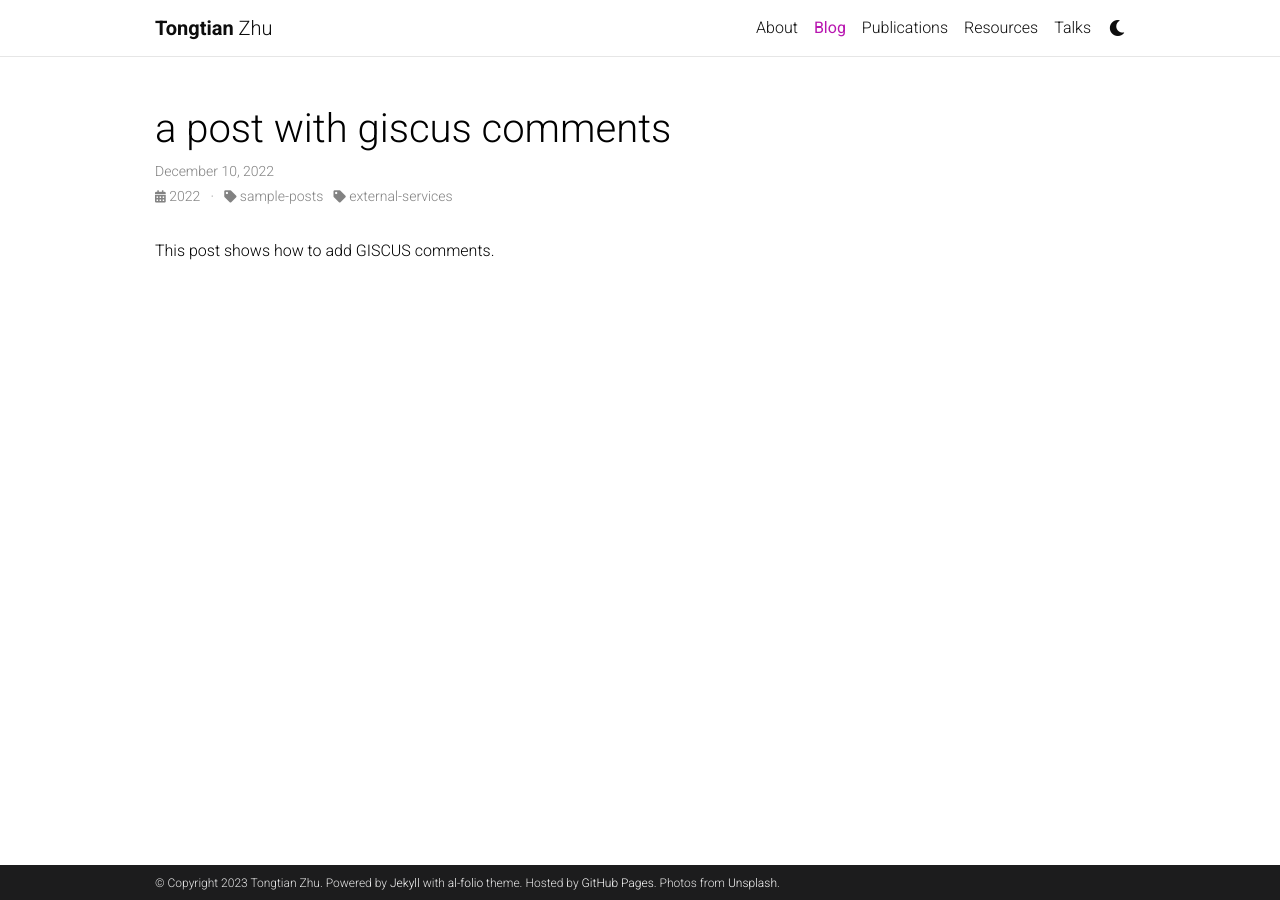
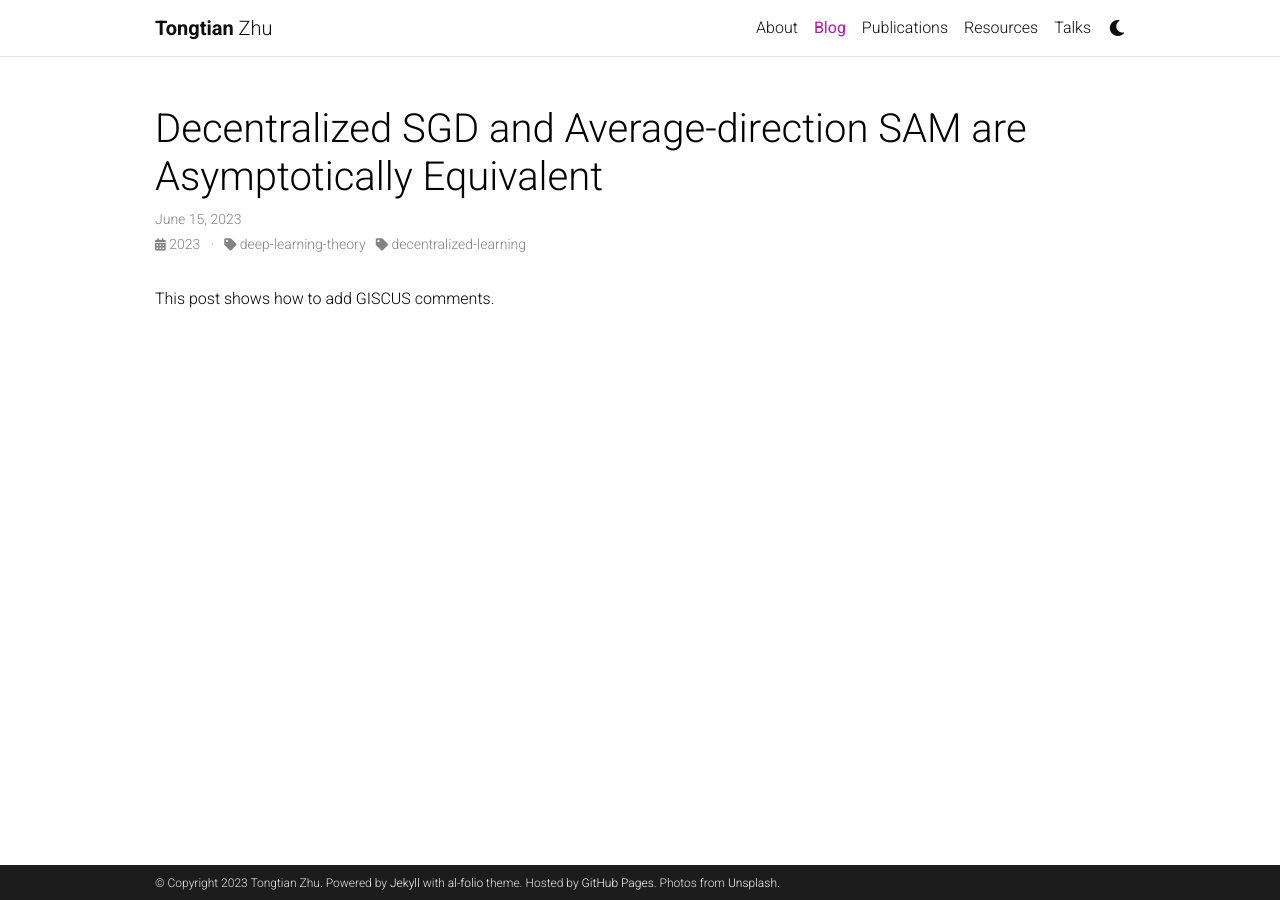
Before and after one commit to Raiden-Zhu/Raiden-Zhu.github.io, a Jekyll site: the page built from _posts/2022-12-10-giscus-comments.md, in a window 1280 px wide. Built offline with Jekyll 4.4.1, drawn with Linux system fonts in a browser that asks for light colours; comment, search, counter and statistics services are not loaded; a style sheet for code colours, icons or effects is not loaded.

Commit message:
Update 2022-12-10-giscus-comments.md

```diff
--- a/_posts/2022-12-10-giscus-comments.md
+++ b/_posts/2022-12-10-giscus-comments.md
@@ -1,9 +1,9 @@
 ---
 layout: post
-title: a post with giscus comments
-date: 2022-12-10 11:59:00-0400
-description: an example of a blog post with giscus comments
-categories: sample-posts external-services
+title: Decentralized SGD and Average-direction SAM are Asymptotically Equivalent
+date: 2023-06-15 11:59:00-0400
+description: The first work on the surprising sharpness-aware minimization nature of decentralized learning. We provide a completely new perspective to understand decentralization, which helps to bridge the gap between theory and practice in decentralized learning.
+categories: deep-learning-theory decentralized-learning
 giscus_comments: true
 related_posts: false
 ---
```
